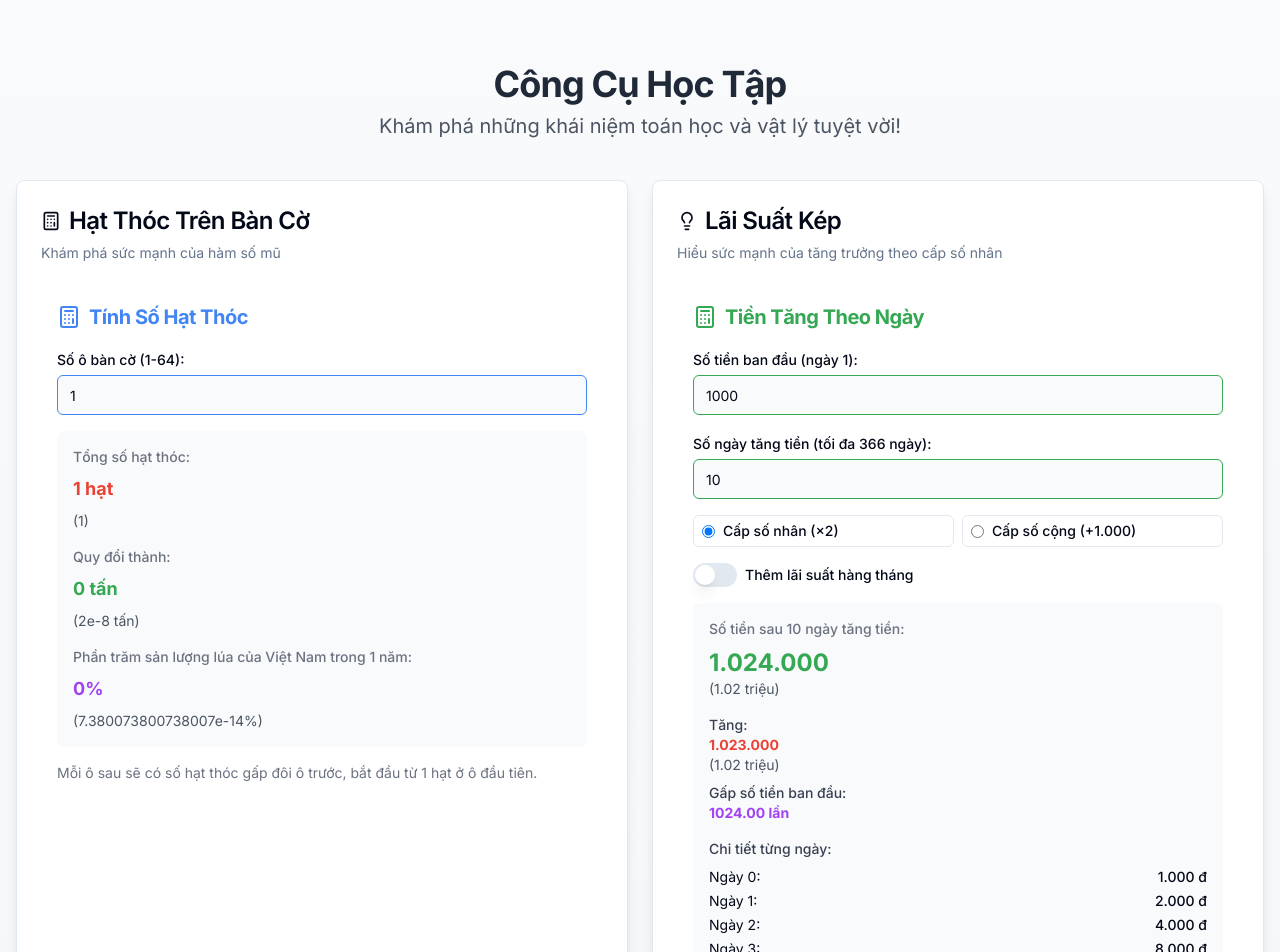
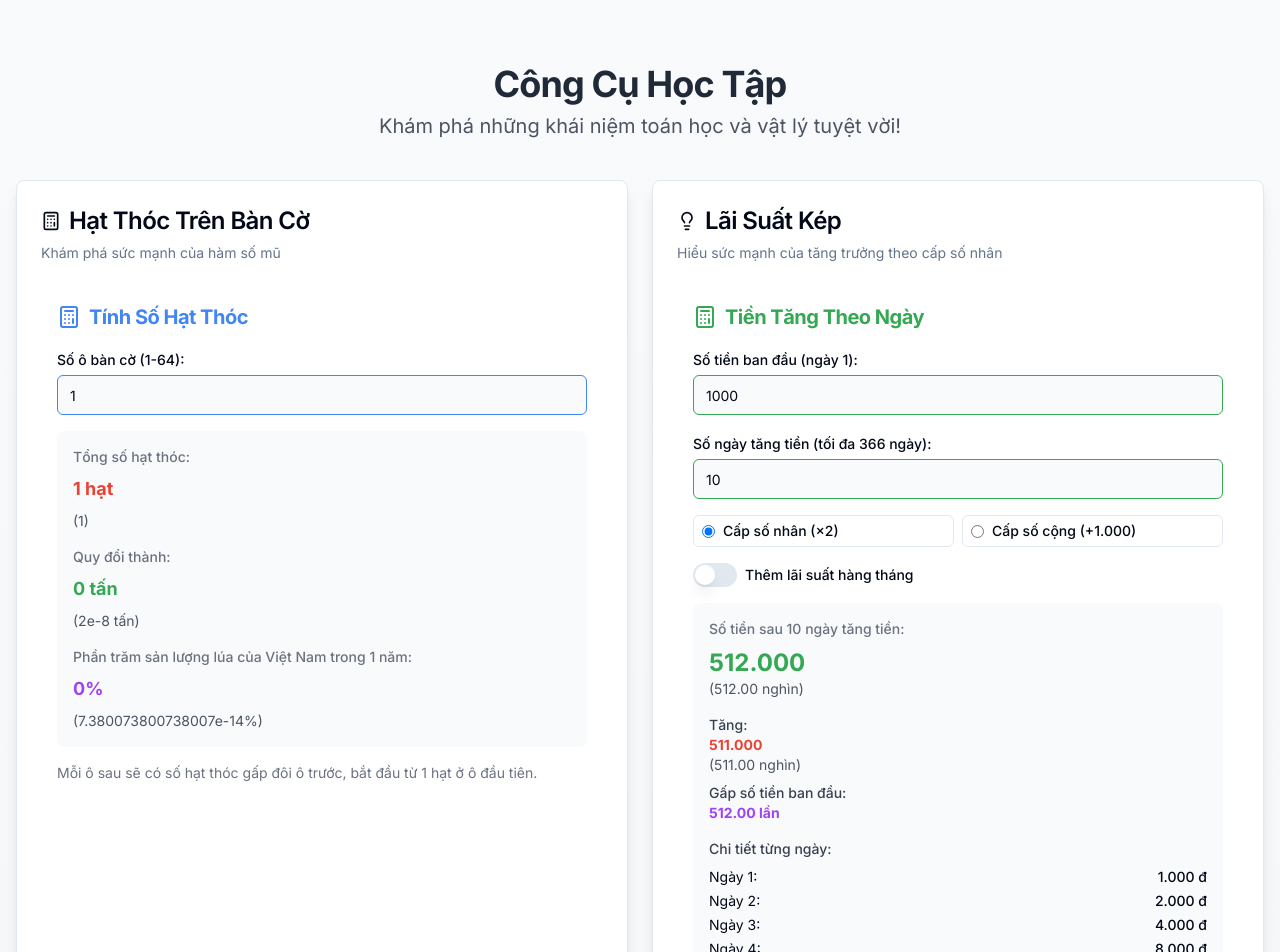
Before and after one commit to hoangduytn1703/grain-galaxy-explorer, a React (Vite) app: page / in a window 1280 px wide. Shown: the top 952 px of the page. Built offline with nearby package versions, Linux system fonts and the light colour scheme.

Commit message:
Fix: Start from day 1
Update the compound interest calculator to start the calculation from day 1 instead of day 0.

```diff
--- a/src/components/CompoundInterestCalculator.tsx
+++ b/src/components/CompoundInterestCalculator.tsx
@@ -1,3 +1,4 @@
+
 import React, { useState, useEffect } from "react";
 import { Input } from "@/components/ui/input";
 import { Label } from "@/components/ui/label";
@@ -26,19 +27,25 @@ const CompoundInterestCalculator = () => {
     }
 
     let calculated = 0;
-    const dailyValues = [initialAmount];
+    // Start with day 1 already in the array
+    const dailyValues = [];
 
     for (let i = 1; i <= days; i++) {
       if (growthType === "exponential") {
-        calculated = dailyValues[i-1] * 2;
+        // For day 1, use initialAmount, then double previous day's amount
+        if (i === 1) {
+          calculated = initialAmount;
+        } else {
+          calculated = dailyValues[i-2] * 2;
+        }
       } else {
-        calculated = initialAmount * (i + 1);
+        calculated = initialAmount * i;
       }
       dailyValues.push(calculated);
     }
 
     if (growthType === "exponential") {
-      calculated = dailyValues[days];
+      calculated = dailyValues[days-1]; // Last day's amount
     } else {
       calculated = dailyValues.reduce((sum, value) => sum + value, 0);
     }
@@ -189,7 +196,7 @@ const CompoundInterestCalculator = () => {
               <div className="mt-2 space-y-1 max-h-40 overflow-y-auto">
                 {dailyAmounts.map((amount, index) => (
                   <div key={index} className="flex justify-between">
-                    <span>Ngày {index}:</span>
+                    <span>Ngày {index + 1}:</span>
                     <span className="font-medium">{formatNumber(amount)} đ</span>
                   </div>
                 ))}
```
